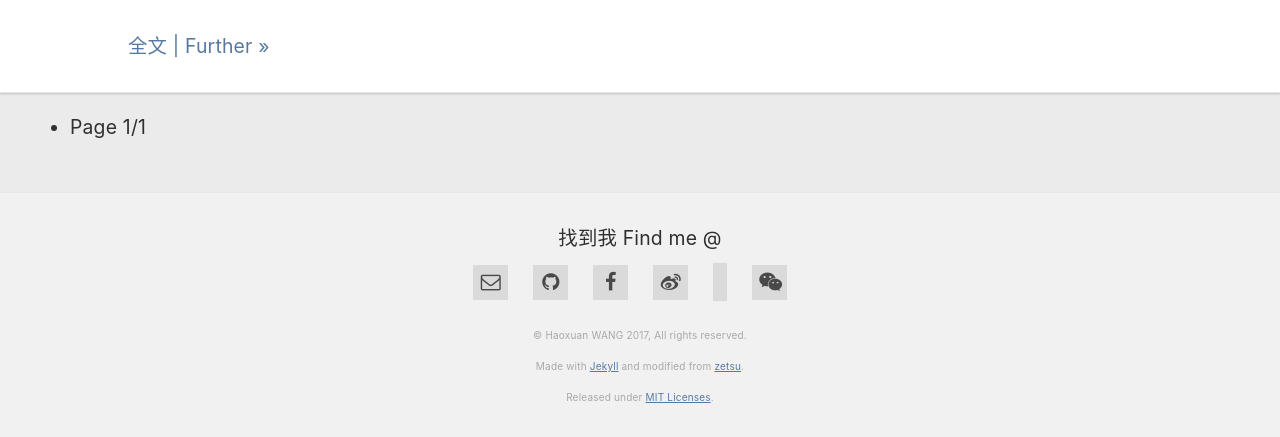
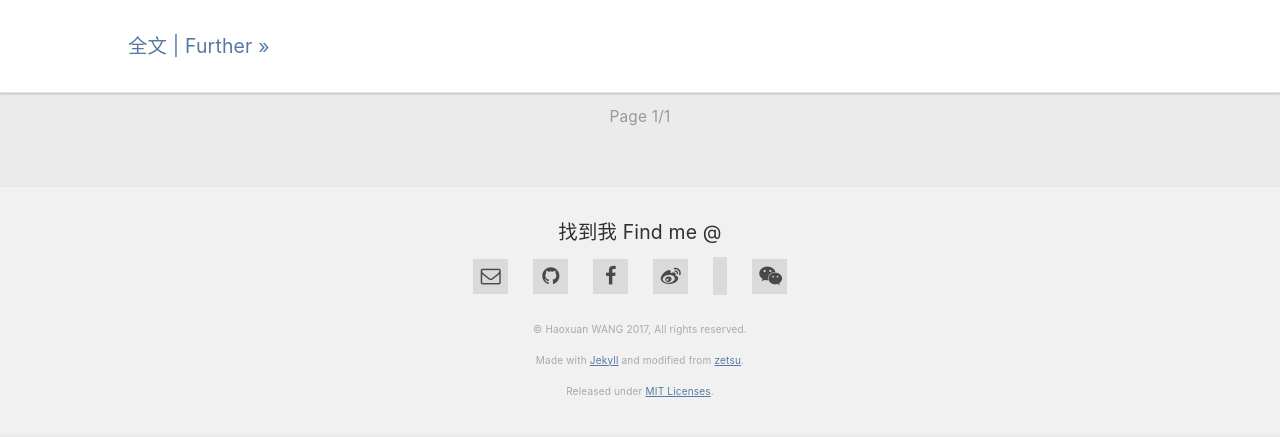
Before and after one commit to billweasley/billweasley.github.io, a Jekyll site: the page built from index.html, in a window 1280 px wide. Shown: the part 2575-3012 px from the top of the page. Built offline with Jekyll 4.4.1, drawn with Linux system fonts in a browser that asks for light colours; nearby versions of some CDN libraries; the list of posts is cut into pages by our own code; a style sheet for code colours, icons or effects is not loaded.

Commit message:
Update pagination.html

```diff
--- a/_includes/pagination.html
+++ b/_includes/pagination.html
@@ -1,5 +1,5 @@
 <div class="container">
-  <!--<nav class="pagination" role="pagination">-->
+<nav class="pagination" role="pagination">
     <ul class="pagnav">
       {% if paginator.previous_page %}
         {% if paginator.previous_page == 1 %}
@@ -15,5 +15,5 @@
       <li><a class="older-posts" href="{{ site.baseurl }}/page/{{ paginator.next_page }}/">&raquo;</a></li>
       {% endif %}
     </ul>
-<!--  </nav>-->
+</nav>
 </div>
```
